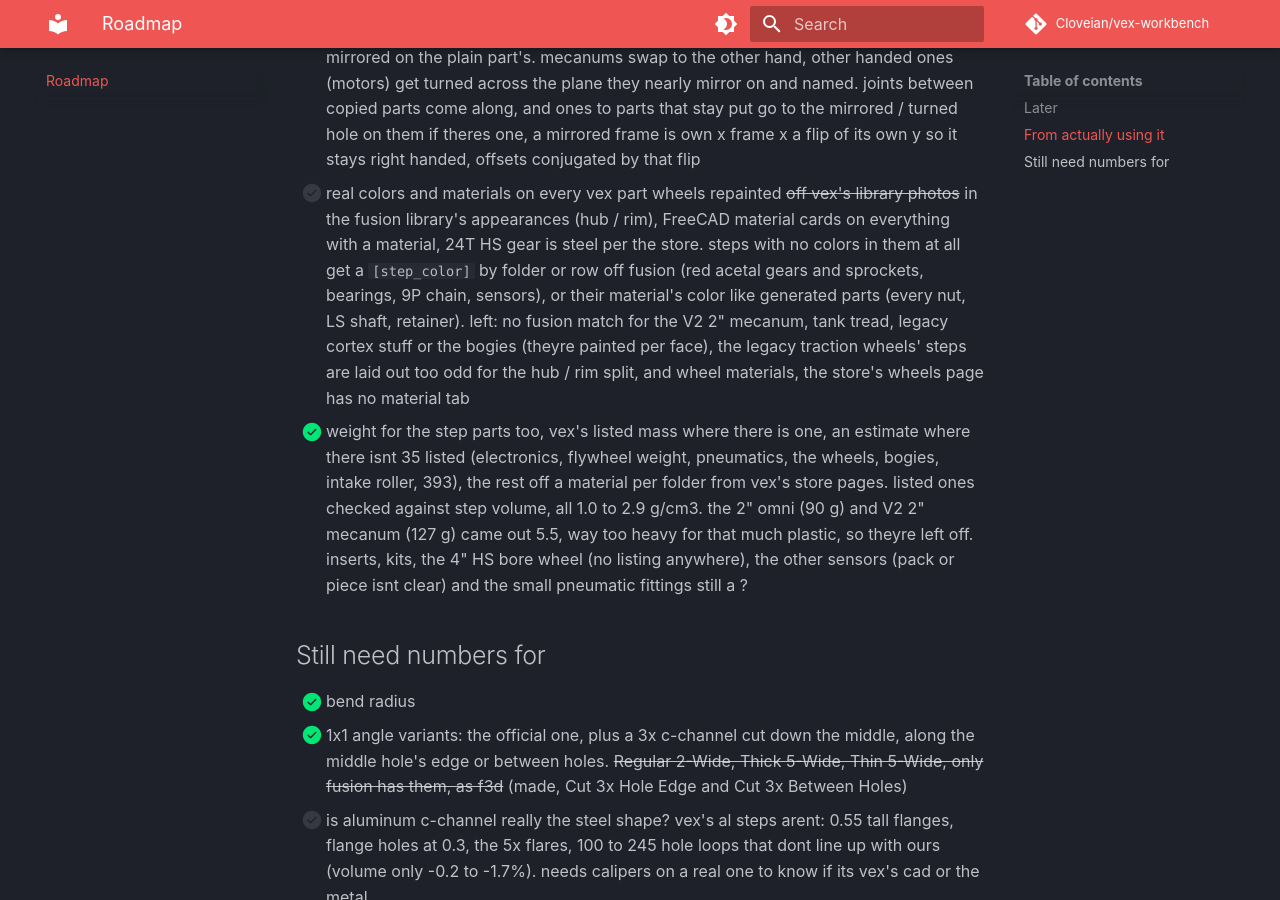
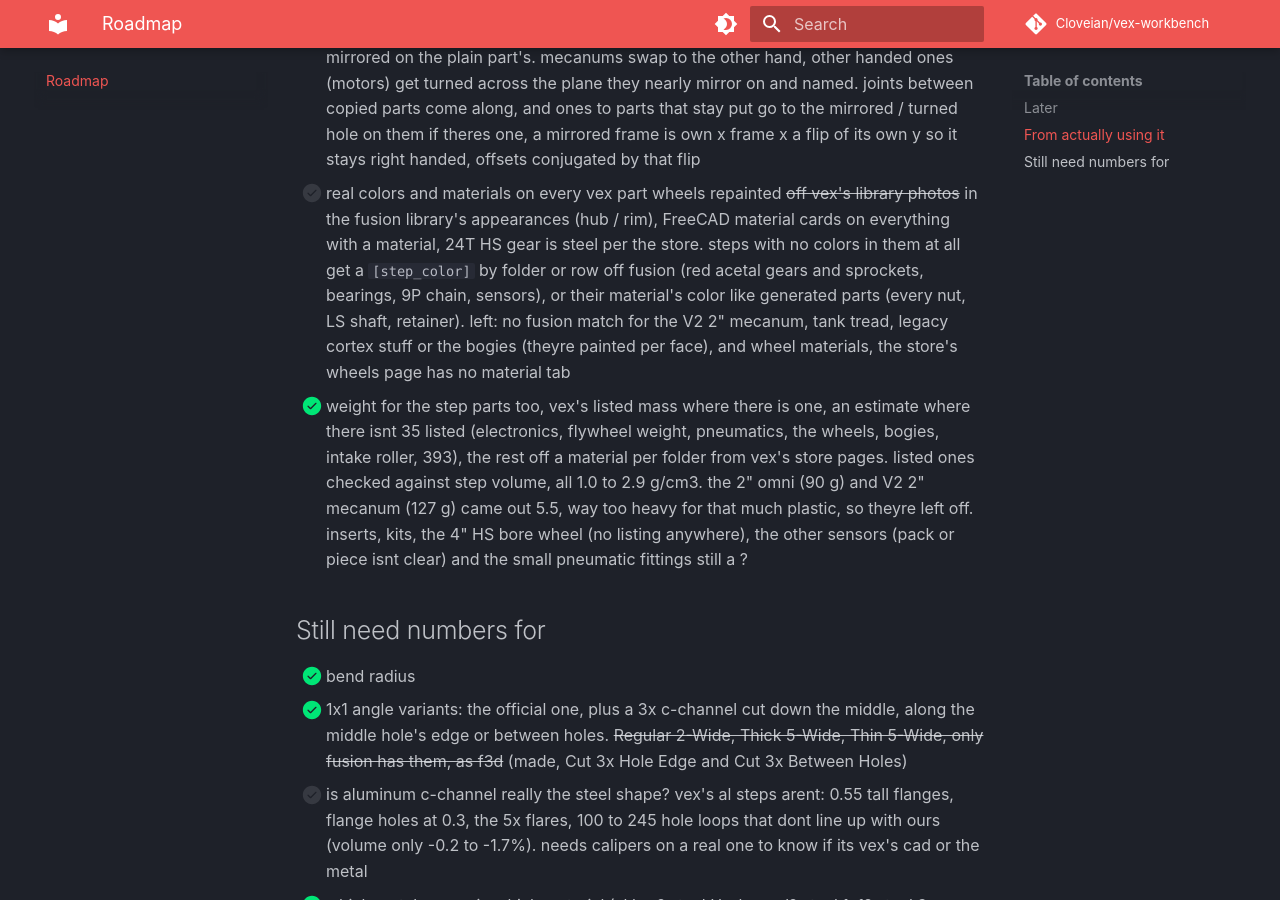
Before and after one commit to Cloveian/vex-workbench, an MkDocs documentation site: the page built from docs/roadmap.md, in a window 1280 px wide and 900 px high, scrolled down 2409 px. Built offline with MkDocs 1.6.1 and Material for MkDocs 9.7.7, drawn with Linux system fonts in a browser that asks for light colours; comment, search, counter and statistics services are not loaded.

Commit message:
legacy traction wheels get painted too, BoundBox was an inch off on their splines so the axle missed the wheel

```diff
--- a/docs/roadmap.md
+++ b/docs/roadmap.md
@@ -38,7 +38,7 @@
 - [x] duplicate a sub-assembly, mirrored across a plane or turned about an axis. parts get turned, not mirrored, so they stay real parts
 	Duplicate tool. each part goes through world mirror x placement x a mirror across one of its own middle planes (found off its vertices), two reflections = a turn. worked metal with no middle plane left gets its steps mirrored on the plain part's. mecanums swap to the other hand, other handed ones (motors) get turned across the plane they nearly mirror on and named. joints between copied parts come along, and ones to parts that stay put go to the mirrored / turned hole on them if theres one, a mirrored frame is own x frame x a flip of its own y so it stays right handed, offsets conjugated by that flip
 - [ ] real colors and materials on every vex part
-	wheels repainted ~~off vex's library photos~~ in the fusion library's appearances (hub / rim), FreeCAD material cards on everything with a material, 24T HS gear is steel per the store. steps with no colors in them at all get a `[step_color]` by folder or row off fusion (red acetal gears and sprockets, bearings, 9P chain, sensors), or their material's color like generated parts (every nut, LS shaft, retainer). left: no fusion match for the V2 2" mecanum, tank tread, legacy cortex stuff or the bogies (theyre painted per face), the legacy traction wheels' steps are laid out too odd for the hub / rim split, and wheel materials, the store's wheels page has no material tab
+	wheels repainted ~~off vex's library photos~~ in the fusion library's appearances (hub / rim), FreeCAD material cards on everything with a material, 24T HS gear is steel per the store. steps with no colors in them at all get a `[step_color]` by folder or row off fusion (red acetal gears and sprockets, bearings, 9P chain, sensors), or their material's color like generated parts (every nut, LS shaft, retainer). left: no fusion match for the V2 2" mecanum, tank tread, legacy cortex stuff or the bogies (theyre painted per face), and wheel materials, the store's wheels page has no material tab
 - [x] weight for the step parts too, vex's listed mass where there is one, an estimate where there isnt
 	35 listed (electronics, flywheel weight, pneumatics, the wheels, bogies, intake roller, 393), the rest off a material per folder from vex's store pages. listed ones checked against step volume, all 1.0 to 2.9 g/cm3. the 2" omni (90 g) and V2 2" mecanum (127 g) came out 5.5, way too heavy for that much plastic, so theyre left off. inserts, kits, the 4" HS bore wheel (no listing anywhere), the other sensors (pack or piece isnt clear) and the small pneumatic fittings still a ?
 
```
Also changed, not shown: docs/using.md (+1 -1 lines), 3 other files.
